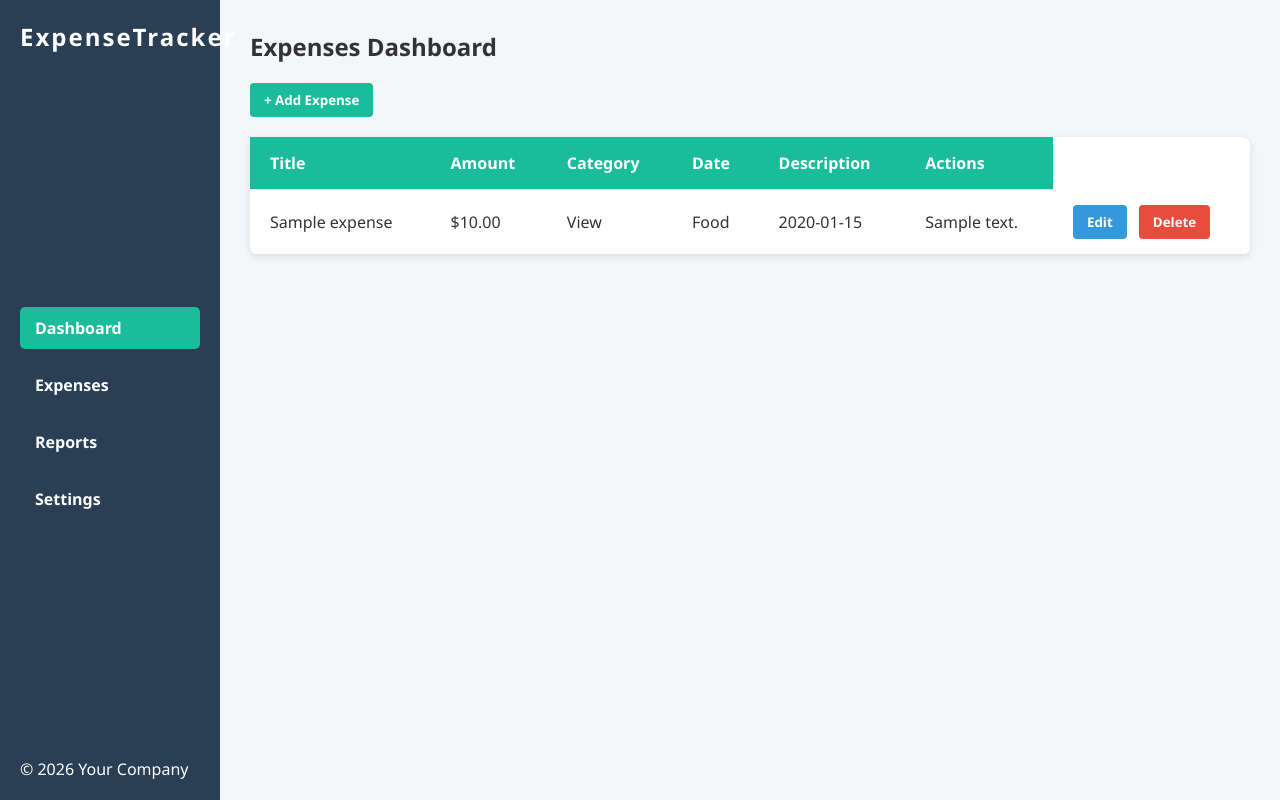
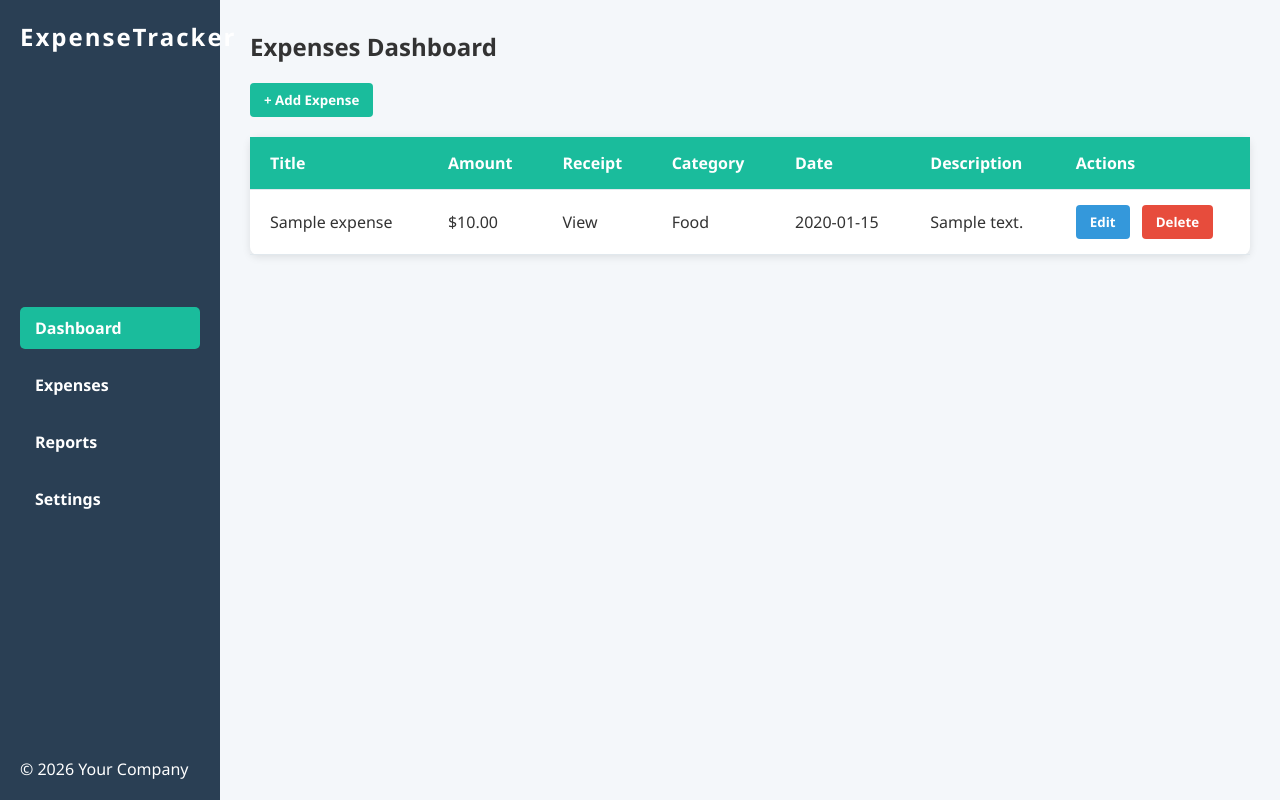
Before and after one commit to SmartDevPK/PersonalExpenseTracker, a Flask app: page /dashboard in a window 1280 px wide. Run offline with Flask 3, Linux system fonts and the light colour scheme; a user stored in the database is signed in; tables that the repository leaves empty hold one stand-in row (values such as "Sample post"); some libraries are stand-ins or nearby versions.

Commit message:
Add receipt column and file upload support to dashboard template

```diff
--- a/app/templates/dashboard.html
+++ b/app/templates/dashboard.html
@@ -5,7 +5,6 @@
   <meta name="viewport" content="width=device-width, initial-scale=1" />
   <title>Expense Dashboard</title>
   <link rel="stylesheet" href="{{ url_for('static', filename='css/style.css') }}">
-
 </head>
 <body>
   <div class="container">
@@ -29,6 +28,7 @@
           <tr>
             <th>Title</th>
             <th>Amount</th>
+            <th>Receipt</th>
             <th>Category</th>
             <th>Date</th>
             <th>Description</th>
@@ -47,12 +47,15 @@
     <div class="modal-content">
       <button class="modal-close" id="closeModal">&times;</button>
       <h3 id="modalTitle">Add Expense</h3>
-      <form id="expenseForm">
+      <form id="expenseForm" enctype="multipart/form-data">
         <label for="title">Title</label>
         <input type="text" id="title" name="title" required />
 
         <label for="amount">Amount</label>
         <input type="number" id="amount" name="amount" step="0.01" min="0" required />
+
+        <label for="receipt">Receipt (optional)</label>
+        <input type="file" id="receipt" name="receipt_url" accept=".png,.jpg,.jpeg,.pdf" />
 
         <label for="category">Category</label>
         <select id="category" name="category_id" required>
@@ -78,5 +81,5 @@
     </div>
   </div>
 </body>
-<script src="{{url_for('static', filename='js/script.js')}}"></script>
+<script src="{{ url_for('static', filename='js/script.js') }}"></script>
 </html>
```
Lines whose indentation alone changed are shown as unchanged.
